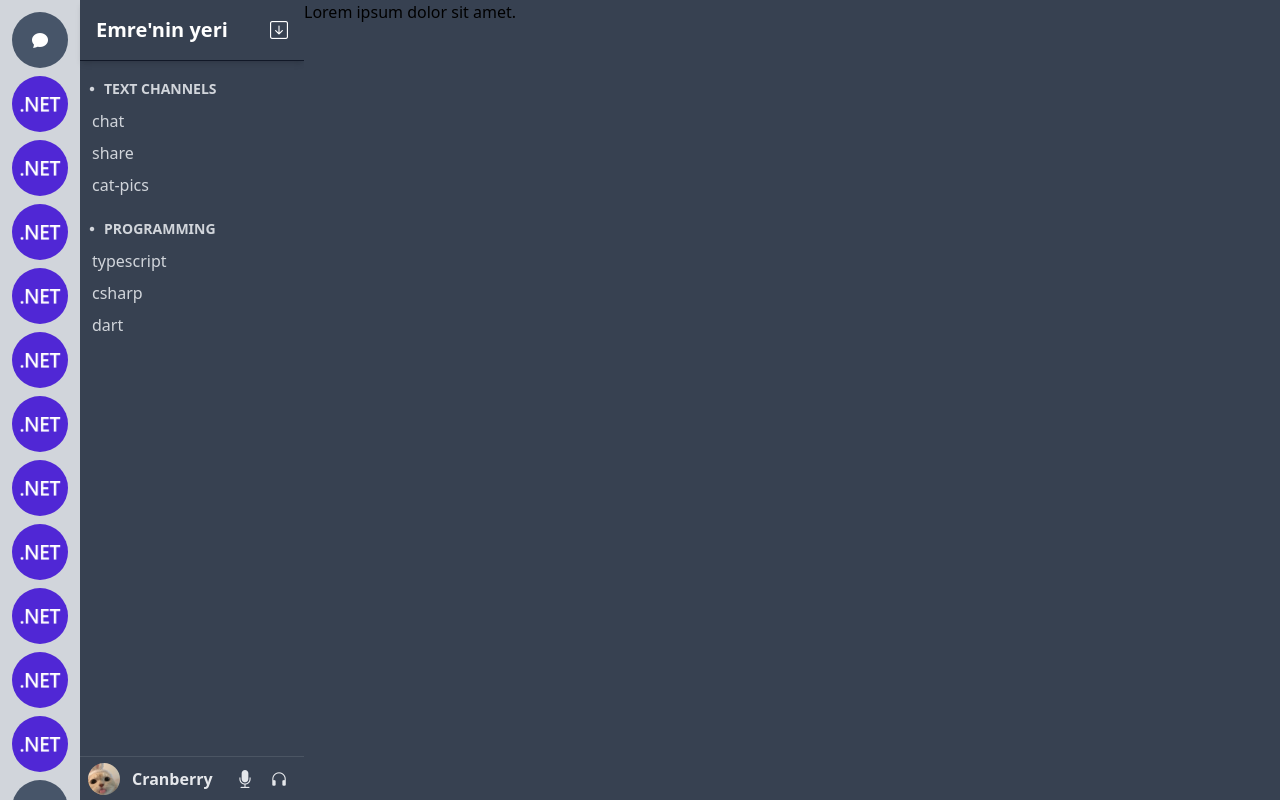
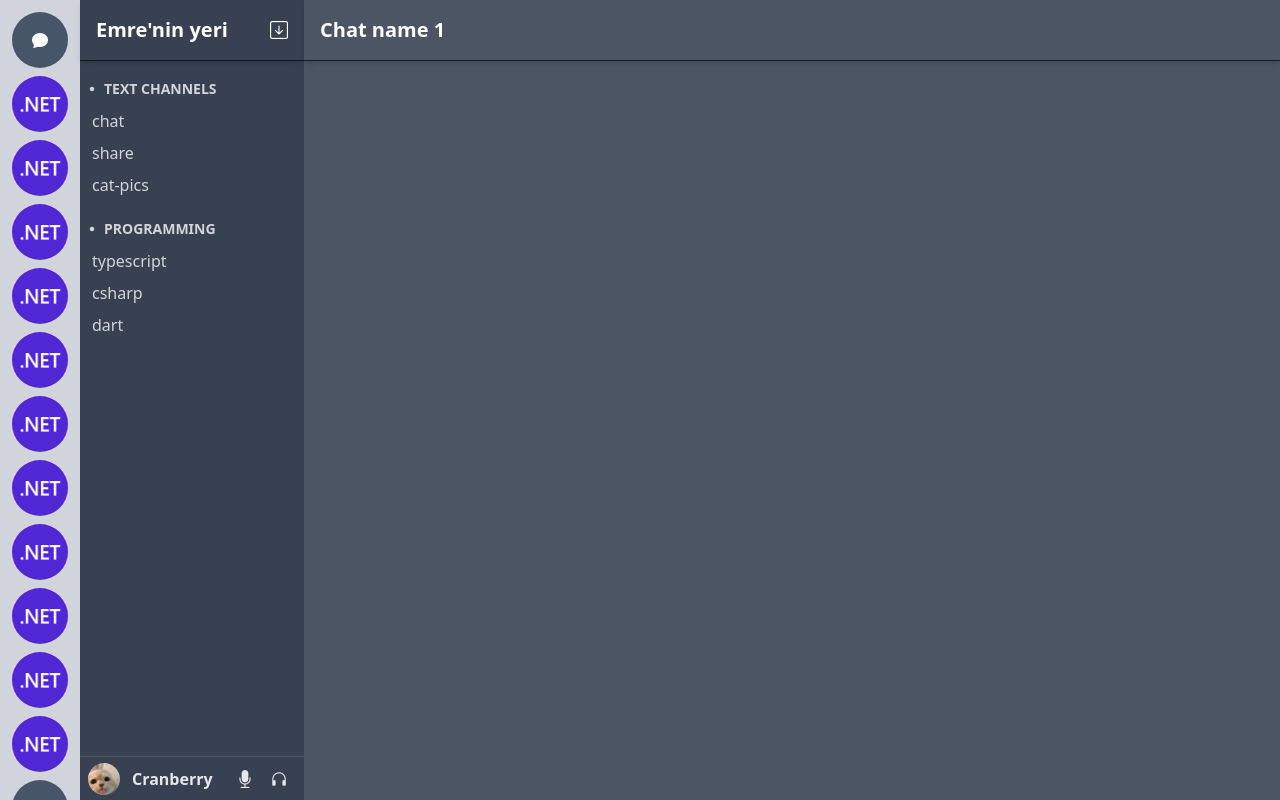
Before and after one commit to EmreAka/discord-clone-frontend, an Angular app: page /channels/1 in a window 1280 px wide. Built offline with nearby package versions, Linux system fonts and the light colour scheme.

Commit message:
chat header

```diff
--- /dev/null
+++ b/src/app/views/server-view/components/chat-header/chat-header.component.html
@@ -0,0 +1,4 @@
+<div
+    class="flex items-center justify-between p-4 border-b border-gray-900 shadow-md">
+    <h1 class="text-white font-bold text-center text-xl">Chat name  {{chatId}}</h1>
+</div>
--- a/src/app/views/server-view/components/server-header/server-header.component.ts
+++ b/src/app/views/server-view/components/server-header/server-header.component.ts
@@ -6,20 +6,12 @@ import { ActivatedRoute } from '@angular/router';
   templateUrl: './server-header.component.html',
   styleUrls: ['./server-header.component.scss']
 })
-export class ServerHeaderComponent implements OnInit{
+export class ServerHeaderComponent{
   serverTitle: string = "Emre'nin yeri"
   test: string[] = ["test1", "test2"]
   groups: Group[] = [{id: 1, title:"TEXT CHANNELS", channels: ["chat", "share", "cat-pics"]},{id: 2, title:"PROGRAMMING", channels: ["typescript", "csharp", "dart"]}]
   headerClicked: boolean = false;
 
-  constructor(private activatedRoute: ActivatedRoute) {  }
-  ngOnInit(): void {
-    this.activatedRoute.params.subscribe({
-      next: (params) => {
-        console.log(params["id"])
-      }
-    });
-  }
 }
 
 interface Group{
--- a/src/app/views/server-view/server-view.component.html
+++ b/src/app/views/server-view/server-view.component.html
@@ -3,7 +3,7 @@
         <app-server-header></app-server-header>
         <app-user-info-bar></app-user-info-bar>
     </div>
-    <div class="bg-gray-700 grow">
-        <p>Lorem ipsum dolor sit amet.</p>
+    <div class="bg-gray-600 grow">
+        <app-chat-header [chatId]="chatId"></app-chat-header>
     </div>
 </div>
--- a/src/app/views/server-view/server-view.component.ts
+++ b/src/app/views/server-view/server-view.component.ts
@@ -1,10 +1,20 @@
-import { Component } from '@angular/core';
+import { Component, OnInit } from '@angular/core';
+import { ActivatedRoute } from '@angular/router';
 
 @Component({
   selector: 'app-server-view',
   templateUrl: './server-view.component.html',
   styleUrls: ['./server-view.component.scss']
 })
-export class ServerViewComponent {
+export class ServerViewComponent implements OnInit{
+  chatId: string = ""
+  constructor(private activatedRoute: ActivatedRoute) {  }
+  ngOnInit(): void {
+    this.activatedRoute.params.subscribe({
+      next: (params) => {
+        this.chatId = params["id"];
+      }
+    });
+  }
 
 }
--- a/src/app/views/server-view/server-view.module.ts
+++ b/src/app/views/server-view/server-view.module.ts
@@ -4,6 +4,7 @@ import { ServerViewComponent } from './server-view.component';
 import { RouterModule, Routes } from '@angular/router';
 import { ServerHeaderComponent } from './components/server-header/server-header.component';
 import { SharedModule } from 'src/app/shared/shared.module';
+import { ChatHeaderComponent } from './components/chat-header/chat-header.component';
 
 const routes: Routes = [
   {path:"", component: ServerViewComponent}
@@ -13,6 +14,7 @@ const routes: Routes = [
   declarations: [
     ServerViewComponent,
     ServerHeaderComponent,
+    ChatHeaderComponent,
   ],
   imports: [
     CommonModule,
```
Also changed, not shown: src/app/views/server-view/components/chat-header/chat-header.component.ts (added, +10 -0 lines), src/app/views/server-view/components/chat-header/chat-header.component.scss (added), 1 other file (tests, documents, lock files or other folders).
